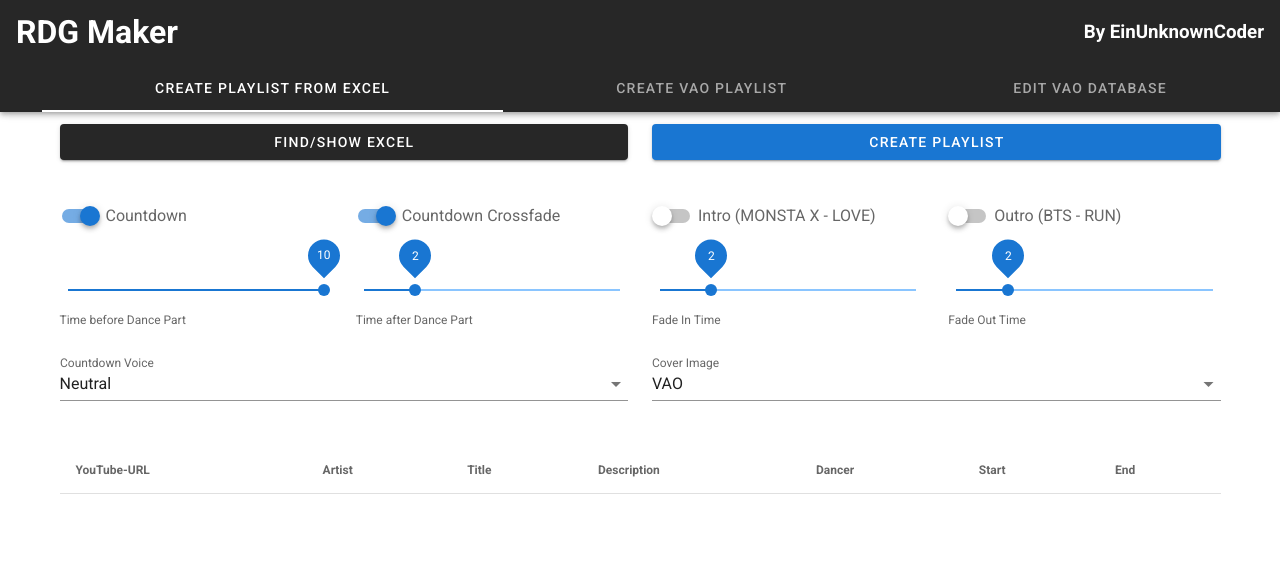
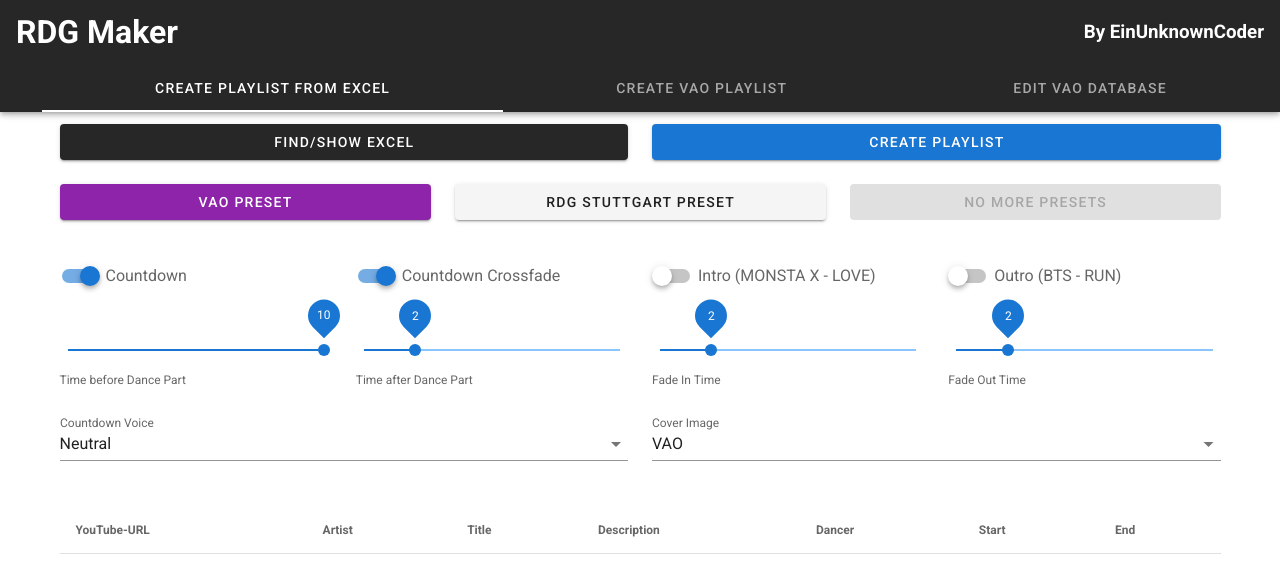
Before and after one commit to EinUnknownCoder/rdg_maker_frontend, a Vue app: page / in a window 1280 px wide. Shown: the top 576 px of the page. Built offline with nearby package versions, Linux system fonts and the light colour scheme.

Commit message:
Excel Creation: Add Preset Buttons

```diff
--- a/src/components/CreateExcelPlaylist.vue
+++ b/src/components/CreateExcelPlaylist.vue
@@ -21,6 +21,17 @@
       <v-col cols="12">
         <v-form>
           <v-row>
+
+            <v-col cols="12" md="4">
+              <v-btn dark color="#8E24AA" block @click="presetVAO">VAO Preset</v-btn>
+            </v-col>
+            <v-col cols="12" md="4">
+              <v-btn block @click="presetRDG">RDG Stuttgart Preset</v-btn>
+            </v-col>
+            <v-col cols="12" md="4">
+              <v-btn block @click="showExcel" disabled>No more Presets</v-btn>
+            </v-col>
+
             <v-col cols="12" md="3">
               <v-switch v-model="includeCountdown" label="Countdown"></v-switch>
             </v-col>
@@ -33,6 +44,7 @@
             <v-col cols="12" md="3">
               <v-switch v-model="includeOutro" label="Outro (BTS - RUN)"></v-switch>
             </v-col>
+
             <v-col cols="12" md="3">
               <v-slider v-model="preTime" hint="Time before Dance Part" thumb-label="always" min="0" max="10" persistent-hint></v-slider>
             </v-col>
@@ -45,6 +57,7 @@
             <v-col cols="12" md="3">
               <v-slider v-model="fadeOutTime" hint="Fade Out Time" thumb-label="always" min="0" max="10" persistent-hint></v-slider>
             </v-col>
+
             <v-col cols="12" md="6">
               <v-select label="Countdown Voice" :items="countdownVoices" v-model="countdownVoice"></v-select>
             </v-col>
@@ -150,6 +163,30 @@ export default {
         countdownVoice: this.countdownVoice,
         coverImage: this.coverImage
       }).then(response => (this.timestamps = response.data))
+    },
+    presetVAO() {
+      this.includeCountdown = true
+      this.countdownCrossfade = true
+      this.includeIntro = true
+      this.includeOutro = true
+      this.preTime = 10
+      this.postTime = 2
+      this.fadeInTime = 2
+      this.fadeOutTime = 2
+      this.countdownVoice = "Calm"
+      this.coverImage = "VAO"
+    },
+    presetRDG() {
+      this.includeCountdown = true
+      this.countdownCrossfade = false
+      this.includeIntro = false
+      this.includeOutro = false
+      this.preTime = 0
+      this.postTime = 2
+      this.fadeInTime = 2
+      this.fadeOutTime = 2
+      this.countdownVoice = "Calm"
+      this.coverImage = "RDGStuttgart"
     }
   }
 }
```
